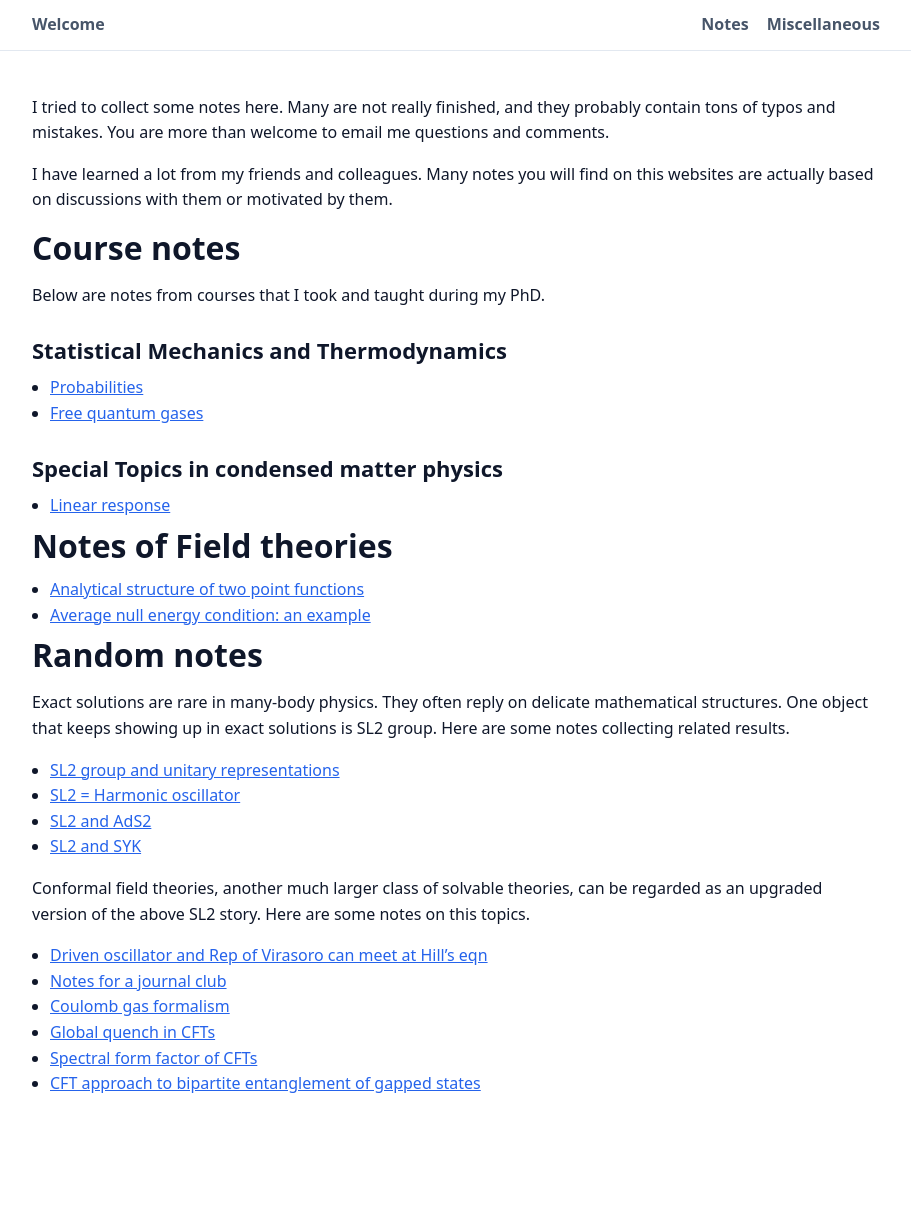
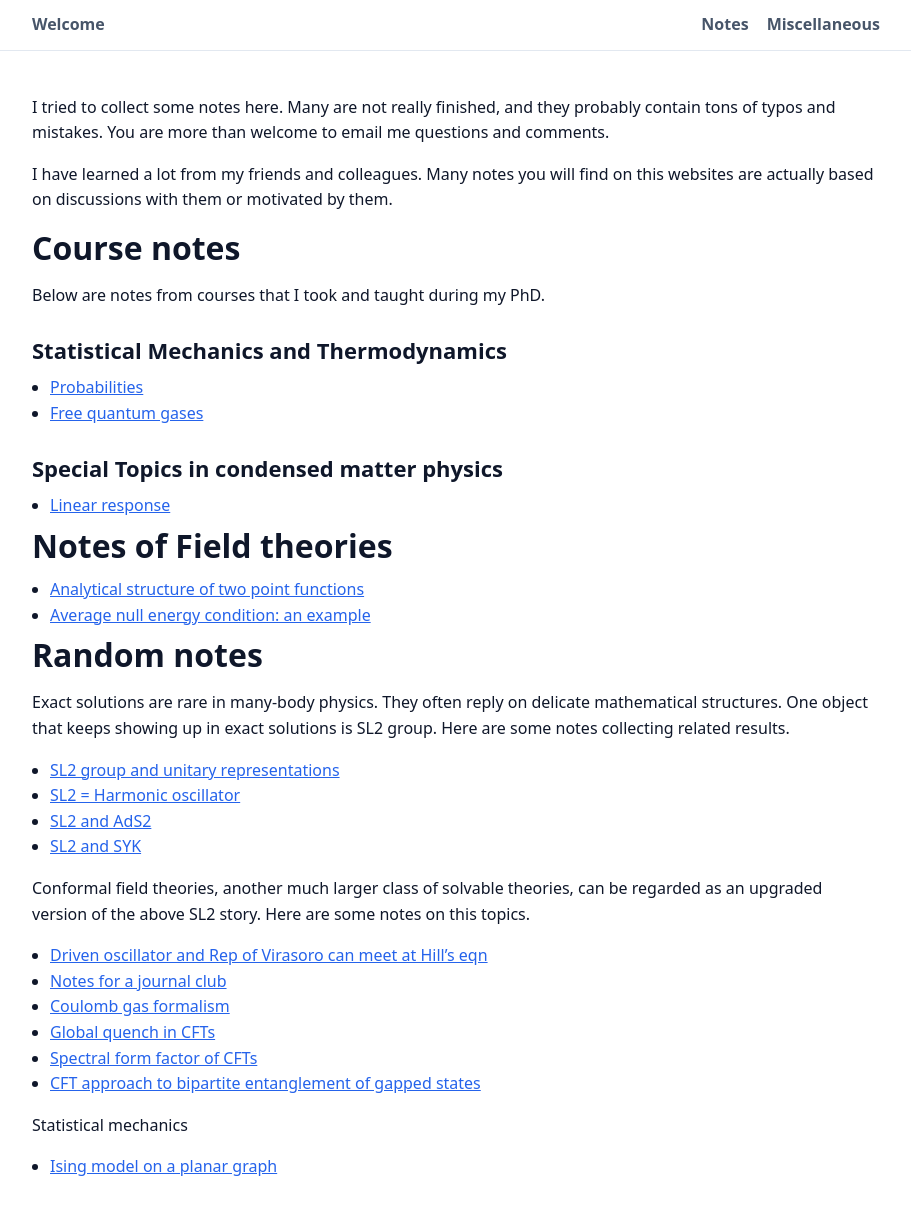
Before and after one commit to ruihuafan/ruihuafan.github.io, a Jekyll site: the page built from notes.md, in a window 1280 px wide and 1216 px high. Shown: the whole window, without its empty margins (184-1095 px from the left). Built offline with Jekyll 4.4.1, drawn with Linux system fonts in a browser that asks for light colours.

Commit message:
add a note

```diff
--- a/notes.md
+++ b/notes.md
@@ -42,3 +42,7 @@ Conformal field theories, another much larger class of solvable theories, can be
 - [Global quench in CFTs](/notes/CFTs/global_quench.pdf)
 - [Spectral form factor of CFTs](/notes/CFTs/SFF_CFT.pdf)
 - [CFT approach to bipartite entanglement of gapped states](/notes/CFTs/TopoEntanglementCFT.pdf)
+
+Statistical mechanics
+
+- [Ising model on a planar graph](/notes/random_stuff/ising_on_planar_graphs.pdf)
```
